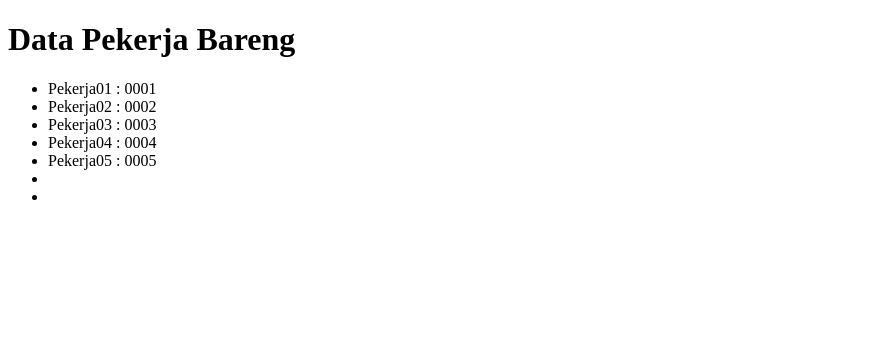
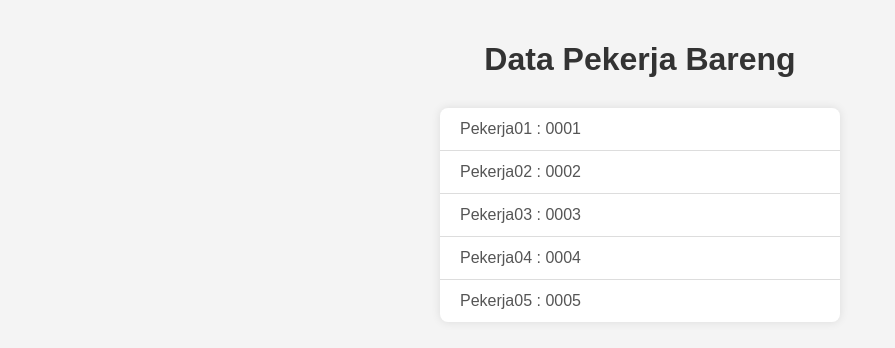
Before and after one commit to kimayota/belajarbarengxirpl1, a plain HTML site: page index.html in a window 1280 px wide. Shown: the whole page, without its empty margins (0-895 px from the left). Drawn offline with Linux system fonts and the light colour scheme.

Commit message:
menambahkan file style.css

```diff
--- a/index.html
+++ b/index.html
@@ -4,6 +4,7 @@
     <meta charset="UTF-8">
     <meta name="viewport" content="width=device-width, initial-scale=1.0">
     <title>Document</title>
+    <link rel="stylesheet" href="style.css">
 </head>
 <body>
     <h1>Data Pekerja Bareng</h1>
@@ -13,8 +14,6 @@
         <li>Pekerja03 : 0003</li>
         <li>Pekerja04 : 0004</li>
         <li>Pekerja05 : 0005</li>
-        <li></li>
-        <li></li>
     </ul>
 </body>
 </html>
--- /dev/null
+++ b/style.css
@@ -0,0 +1,35 @@
+/* style.css */
+
+body {
+    font-family: Arial, sans-serif;
+    background-color: #f4f4f4;
+    margin: 0;
+    padding: 20px;
+}
+
+h1 {
+    text-align: center;
+    color: #333;
+    margin-bottom: 30px;
+}
+
+ul {
+    list-style-type: none;
+    padding: 0;
+    max-width: 400px;
+    margin: auto;
+    background-color: #fff;
+    border-radius: 8px;
+    box-shadow: 0 0 10px rgba(0, 0, 0, 0.1);
+}
+
+li {
+    padding: 12px 20px;
+    border-bottom: 1px solid #ddd;
+    color: #555;
+    font-size: 16px;
+}
+
+li:last-child {
+    border-bottom: none;
+}
```
